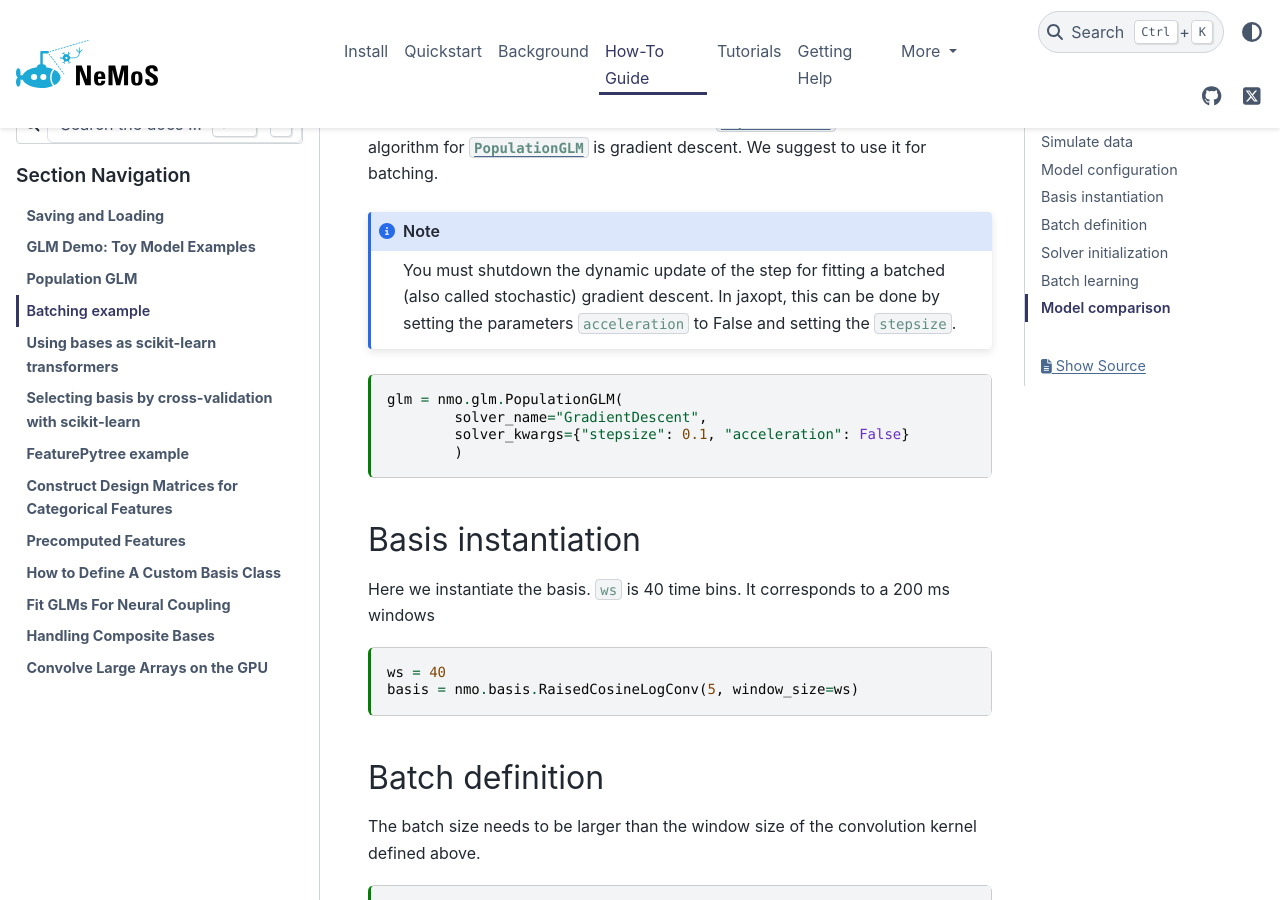
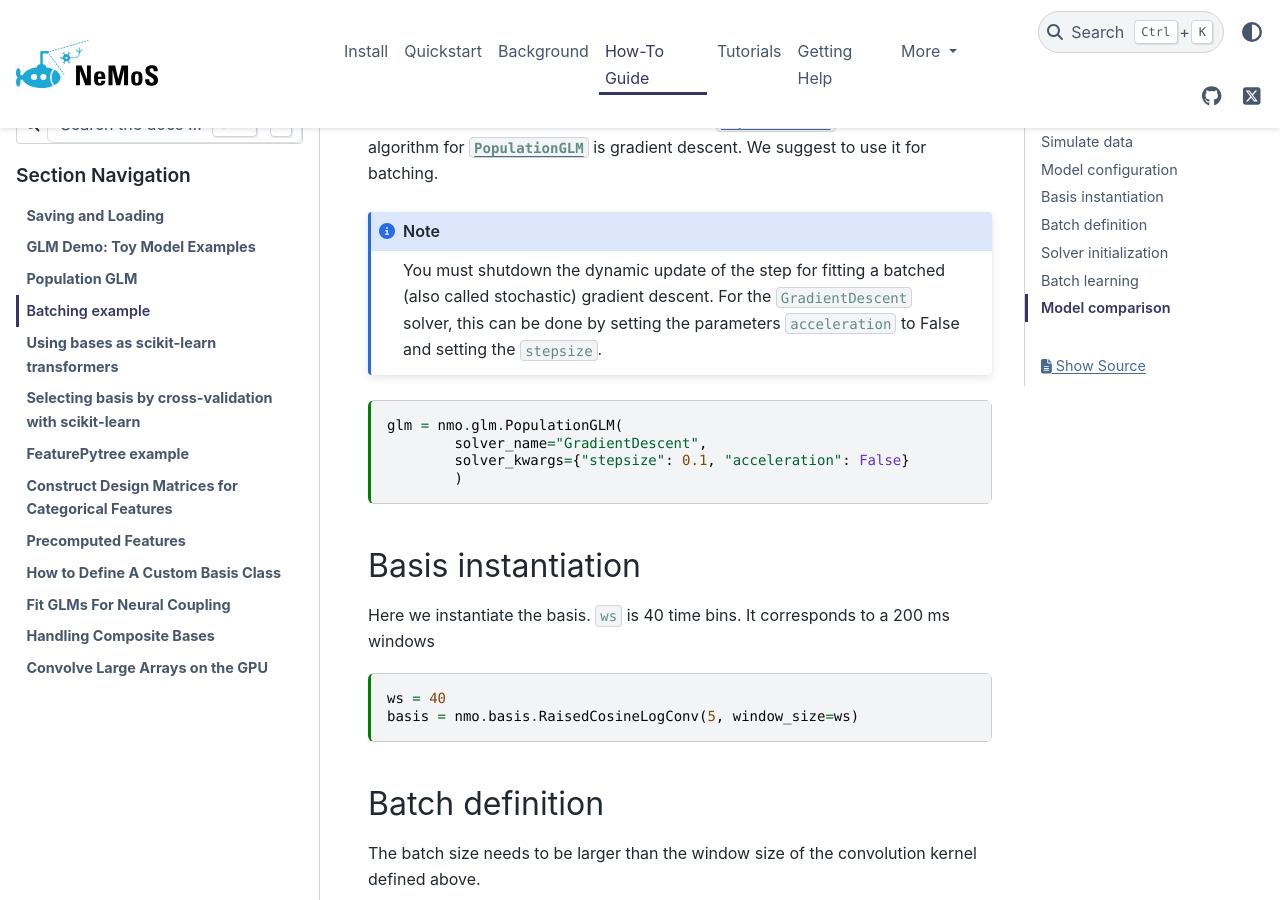
Before and after one commit to flatironinstitute/nemos, a Sphinx documentation site: the page built from docs/how_to_guide/plot_04_batch_glm.md, in a window 1280 px wide and 900 px high, scrolled down 1038 px. Built offline with Sphinx 7.4.7 and the PyData theme 0.15.4, drawn with Linux system fonts in a browser that asks for light colours.

Commit message:
Update mentions of jaxopt in the docs

````diff
--- a/docs/how_to_guide/plot_04_batch_glm.md
+++ b/docs/how_to_guide/plot_04_batch_glm.md
@@ -85,7 +85,7 @@
 
 :::{note}
 You must shutdown the dynamic update of the step for fitting a batched (also called stochastic) gradient descent.
-In jaxopt, this can be done by setting the parameters `acceleration` to False and setting the `stepsize`.
+For the `GradientDescent` solver, this can be done by setting the parameters `acceleration` to False and setting the `stepsize`.
 :::
 
 ```{code-cell} ipython3
````
Also changed, not shown: docs/tutorials/plot_01_current_injection.md (+3 -2 lines).
